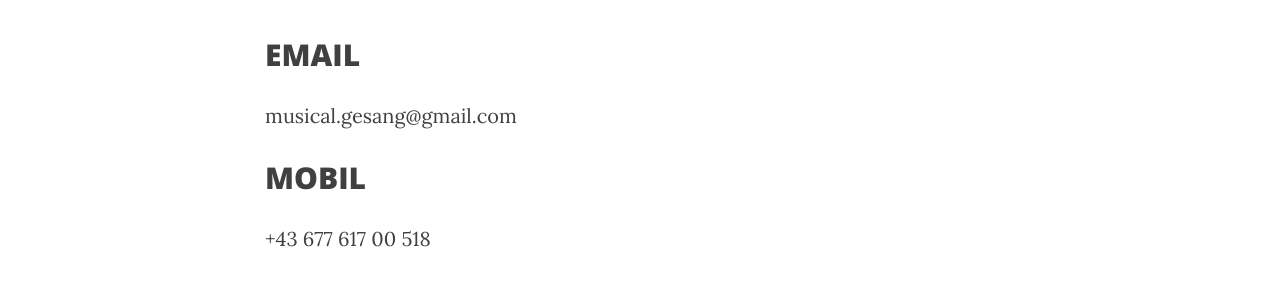
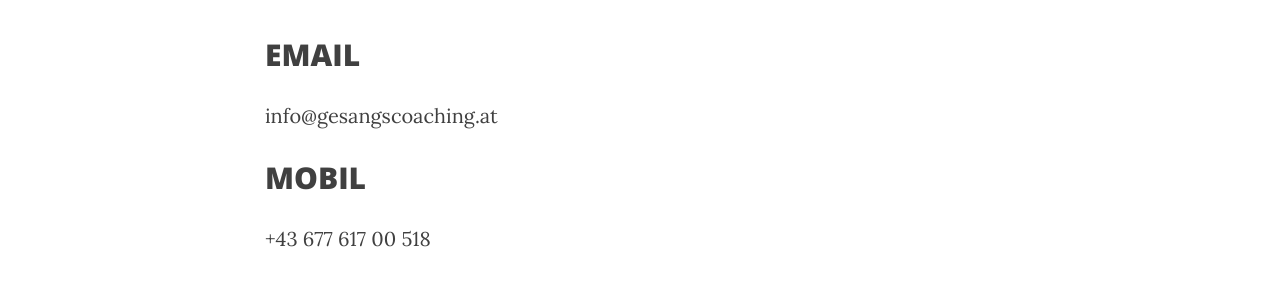
Before and after one commit to janhyza/gesangscoaching.at, a Jekyll site: the page built from contact.md, in a window 1280 px wide. Shown: the part 463-760 px from the top of the page. Built offline with Jekyll 4.4.1, drawn with Linux system fonts in a browser that asks for light colours; nearby versions of some CDN libraries.

Commit message:
email change

```diff
--- a/contact.md
+++ b/contact.md
@@ -5,7 +5,7 @@ description: ""
 header-img: "img/kontakt.jpg"
 ---
 ## EMAIL
-musical.gesang@gmail.com
+info@gesangscoaching.at
 
 ## MOBIL
 +43 677 617 00 518
```
